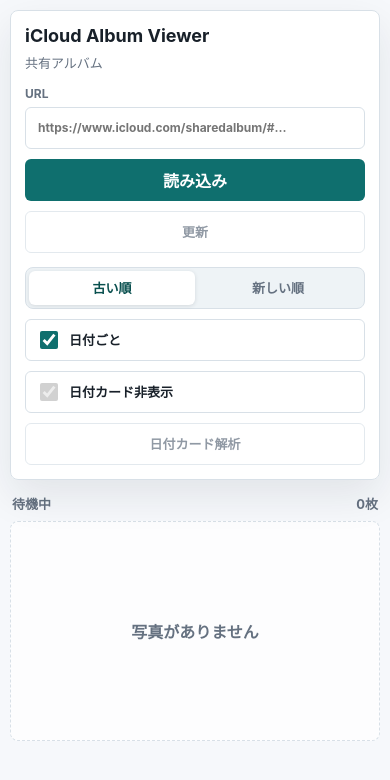
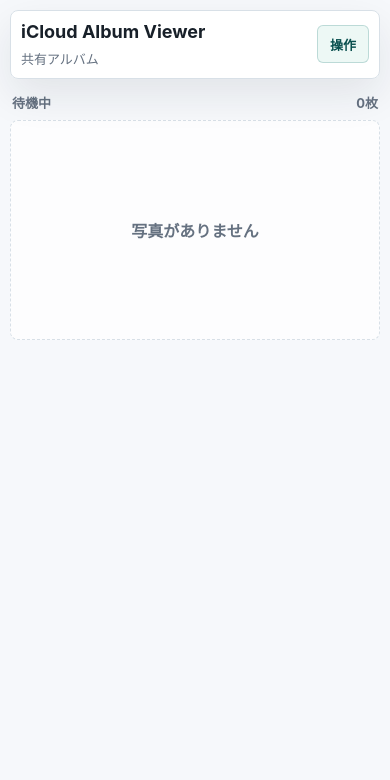
Before and after one commit to Linn-0412/icloud-album-viewer, a website: page public/index.html in a window 390 px wide. Drawn offline with Linux system fonts and the light colour scheme; no server answers.

Commit message:
Collapse album toolbar on smaller screens

```diff
--- a/public/app.js
+++ b/public/app.js
@@ -1,4 +1,6 @@
 const form = document.querySelector('#albumForm');
+const toolbar = document.querySelector('.toolbar');
+const toolbarToggle = document.querySelector('#toolbarToggle');
 const albumUrlInput = document.querySelector('#albumUrl');
 const loadButton = document.querySelector('#loadButton');
 const refreshButton = document.querySelector('#refreshButton');
@@ -26,6 +28,7 @@ const nextButton = document.querySelector('#nextButton');
 const closeButton = document.querySelector('#closeButton');
 
 const BATCH_SIZE = 80;
+const mobileToolbarQuery = window.matchMedia('(max-width: 980px)');
 const dateFormatter = new Intl.DateTimeFormat('ja-JP', {
   year: 'numeric',
   month: '2-digit',
@@ -50,6 +53,28 @@ let activeIndex = 0;
 let observer = null;
 let assetRequests = new Set();
 let authMode = 'local';
+
+function setToolbarExpanded(expanded) {
+  toolbar.classList.toggle('is-collapsed', !expanded);
+  toolbarToggle.textContent = expanded ? '閉じる' : '操作';
+  toolbarToggle.setAttribute('aria-expanded', String(expanded));
+}
+
+function syncToolbarForViewport(event) {
+  if (mobileToolbarQuery.matches) {
+    toolbarToggle.hidden = false;
+
+    if (!event || event.matches) {
+      setToolbarExpanded(false);
+    }
+
+    return;
+  }
+
+  toolbarToggle.hidden = true;
+  toolbar.classList.remove('is-collapsed');
+  toolbarToggle.setAttribute('aria-expanded', 'true');
+}
 
 function formatDate(value) {
   if (!value) {
@@ -623,6 +648,17 @@ document.addEventListener('keydown', (event) => {
 
 setupInfiniteScroll();
 renderGallery();
+syncToolbarForViewport();
+
+toolbarToggle.addEventListener('click', () => {
+  setToolbarExpanded(toolbar.classList.contains('is-collapsed'));
+});
+
+if (typeof mobileToolbarQuery.addEventListener === 'function') {
+  mobileToolbarQuery.addEventListener('change', syncToolbarForViewport);
+} else {
+  mobileToolbarQuery.addListener(syncToolbarForViewport);
+}
 
 jsonFetch('/api/config')
   .then((response) => readJsonResponse(response, '設定の取得に失敗しました。'))
--- a/public/index.html
+++ b/public/index.html
@@ -13,6 +13,14 @@
           <h1>iCloud Album Viewer</h1>
           <p id="albumTitle">共有アルバム</p>
         </div>
+        <button
+          class="toolbar-toggle"
+          type="button"
+          id="toolbarToggle"
+          aria-expanded="false"
+          aria-controls="albumForm controlsPanel"
+          hidden
+        >操作</button>
 
         <form id="albumForm" class="album-form">
           <label class="url-field">
@@ -30,7 +38,7 @@
           <button class="secondary-button refresh-button" type="button" id="refreshButton" disabled>更新</button>
         </form>
 
-        <div class="controls" aria-label="表示設定">
+        <div class="controls" id="controlsPanel" aria-label="表示設定">
           <div class="segmented" role="group" aria-label="並び順">
             <button type="button" data-sort="asc" class="active">古い順</button>
             <button type="button" data-sort="desc">新しい順</button>
--- a/public/styles.css
+++ b/public/styles.css
@@ -55,6 +55,24 @@ input {
   background: rgba(255, 255, 255, 0.94);
   box-shadow: var(--shadow);
   backdrop-filter: blur(16px);
+}
+
+.toolbar-toggle {
+  display: none;
+  min-height: 38px;
+  padding: 0 12px;
+  border: 1px solid rgba(15, 111, 110, 0.22);
+  border-radius: 6px;
+  background: #edf8f5;
+  color: var(--primary-dark);
+  cursor: pointer;
+  font-size: 13px;
+  font-weight: 900;
+}
+
+.toolbar-toggle:hover {
+  border-color: var(--primary);
+  background: #e2f2ee;
 }
 
 .brand h1 {
@@ -446,8 +464,28 @@ input {
 
 @media (max-width: 980px) {
   .toolbar {
-    grid-template-columns: 1fr;
-    align-items: stretch;
+    grid-template-columns: minmax(0, 1fr) auto;
+    align-items: center;
+    padding: 10px;
+  }
+
+  .brand {
+    min-width: 0;
+  }
+
+  .toolbar-toggle {
+    display: inline-grid;
+    place-items: center;
+  }
+
+  .toolbar.is-collapsed .album-form,
+  .toolbar.is-collapsed .controls {
+    display: none;
+  }
+
+  .album-form,
+  .controls {
+    grid-column: 1 / -1;
   }
 
   .controls {
```
